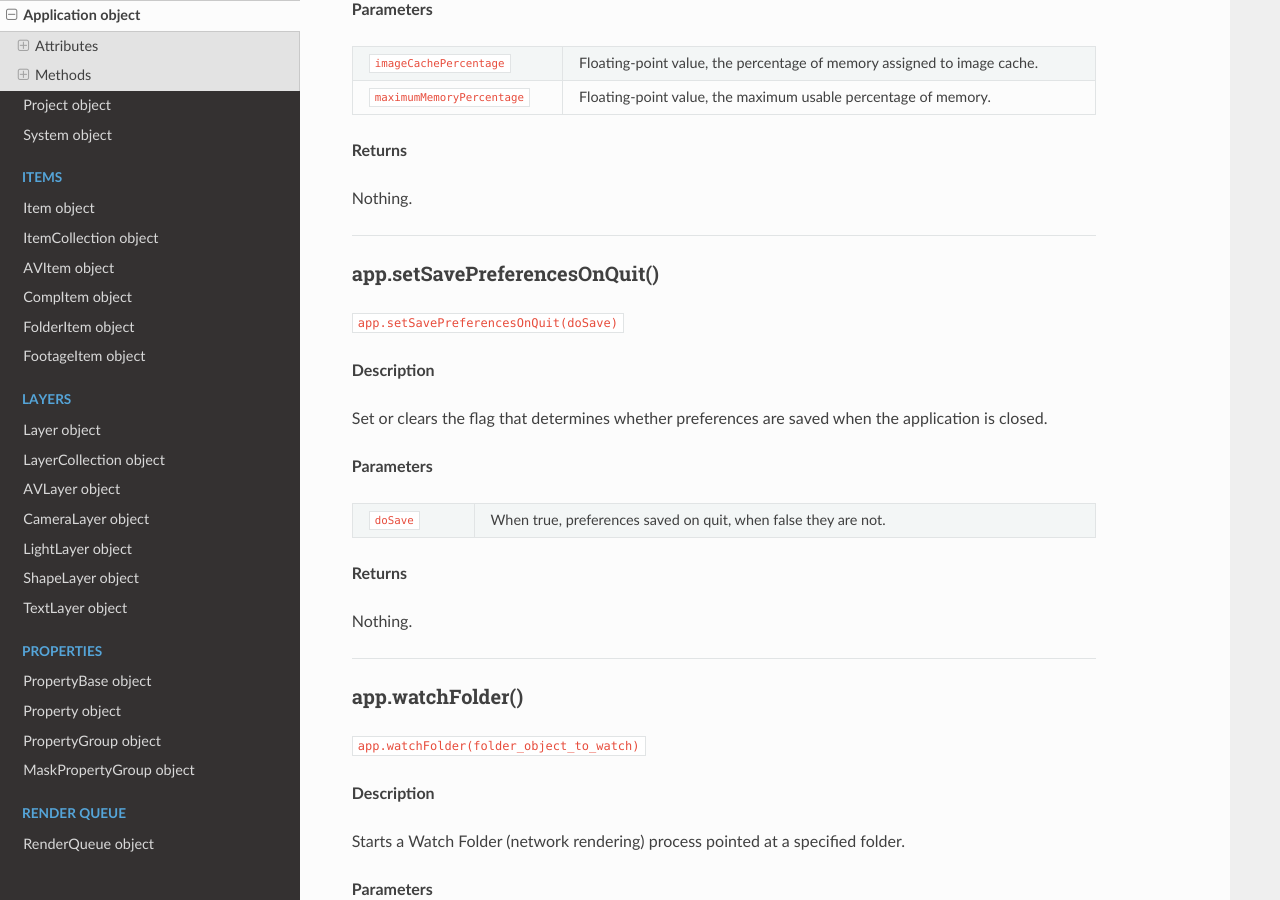
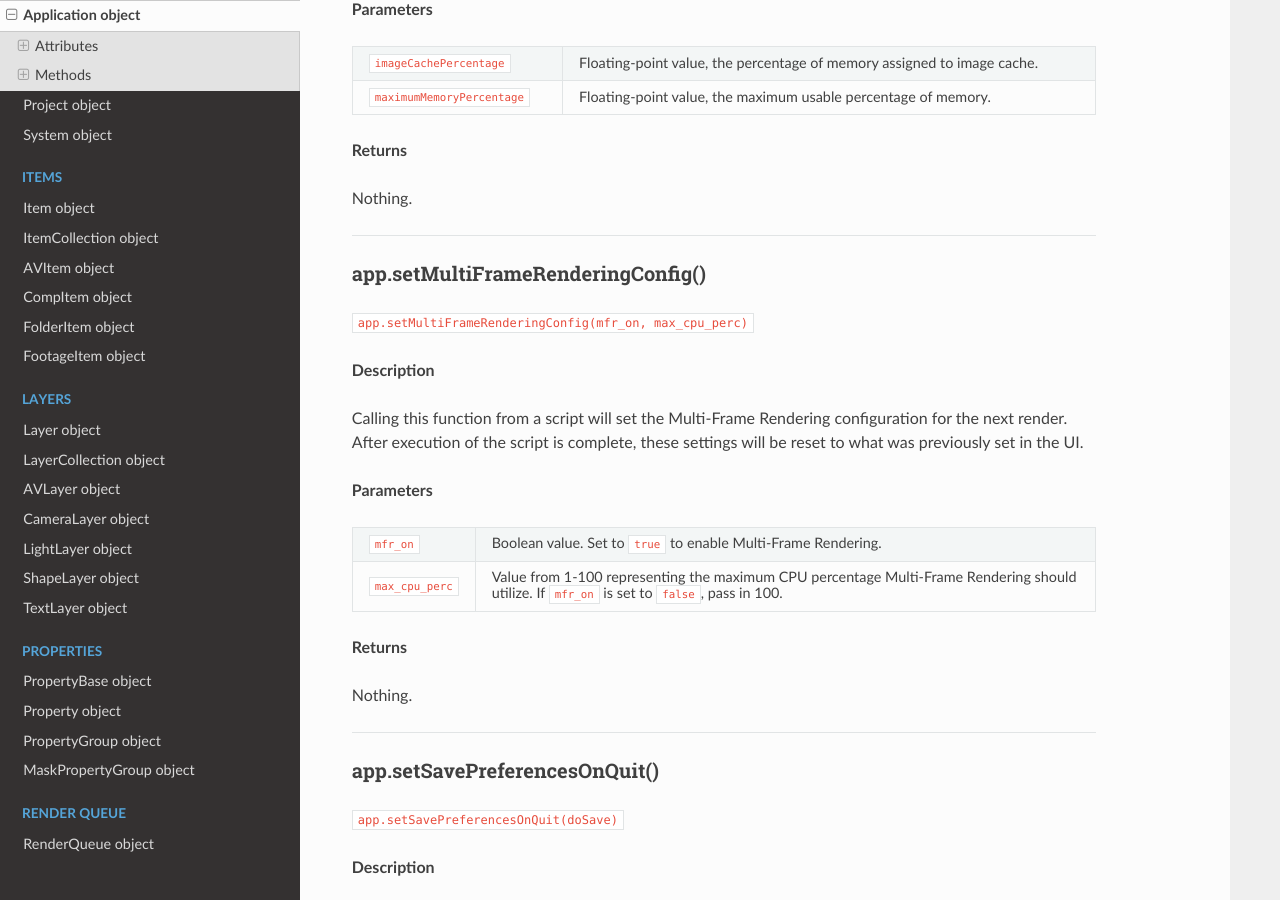
Before and after one commit to docsforadobe/after-effects-scripting-guide, a Sphinx documentation site: the page built from docs/general/application.rst, in a window 1280 px wide and 900 px high, scrolled down 18200 px. Built offline with Sphinx 7.4.7 and the Read the Docs theme 2.0.0, drawn with Linux system fonts in a browser that asks for light colours.

Commit message:
Add setMultiFrameRenderConfig method to app

```diff
--- a/docs/general/application.rst
+++ b/docs/general/application.rst
@@ -925,6 +925,31 @@ Nothing.
 
 ----
 
+.. _app.setMultiFrameRenderingConfig:
+
+app.setMultiFrameRenderingConfig()
+*********************************************
+
+``app.setMultiFrameRenderingConfig(mfr_on, max_cpu_perc)``
+
+**Description**
+
+Calling this function from a script will set the Multi-Frame Rendering configuration for the next render.
+After execution of the script is complete, these settings will be reset to what was previously set in the UI.
+
+**Parameters**
+
+================  ================================================================================================
+``mfr_on``        Boolean value. Set to ``true`` to enable Multi-Frame Rendering.
+``max_cpu_perc``  Value from 1-100 representing the maximum CPU percentage Multi-Frame Rendering should utilize. If ``mfr_on`` is set to ``false``, pass in 100.
+================  ================================================================================================
+
+**Returns**
+
+Nothing.
+
+----
+
 .. _app.setSavePreferencesOnQuit:
 
 app.setSavePreferencesOnQuit()
```
